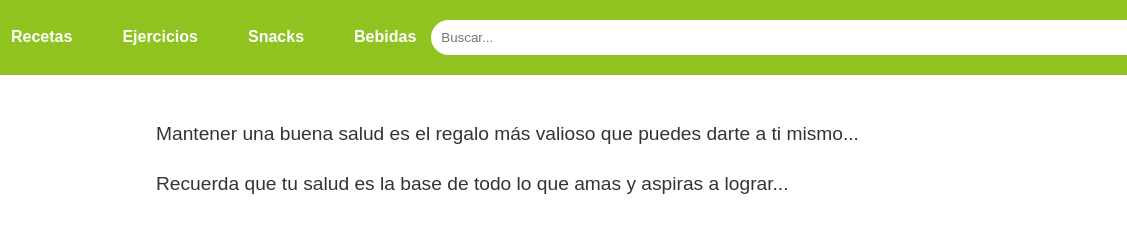
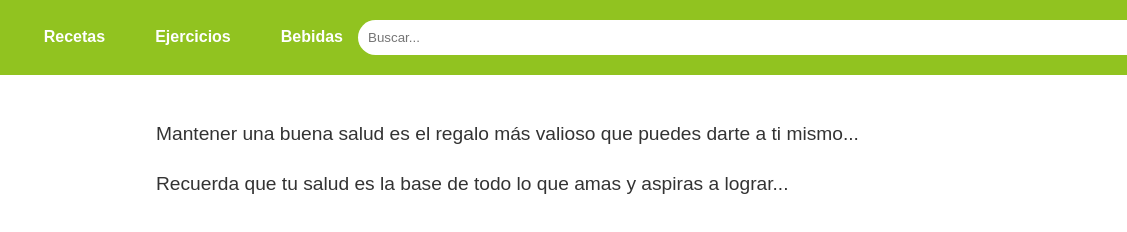
Before and after one commit to espiob-one/INTERACCION-HM, a plain HTML site: page bebidas.html in a window 1280 px wide. Shown: the full height of the page, 84-1211 px from the left. Drawn offline with Linux system fonts and the light colour scheme; a script that the page names is missing.

Commit message:
ACTUALIZACION

```diff
--- a/bebidas.html
+++ b/bebidas.html
@@ -21,7 +21,6 @@
                 <ul>
                     <li><a href="mis-recetas.html">Recetas</a></li>
                     <li><a href="ejercicios.html">Ejercicios</a></li>
-                    <li><a href="snacks.html">Snacks</a></li>
                     <li><a href="bebidas.html">Bebidas</a></li>
                 </ul>
             </nav>
```
Also changed, not shown: Mis-rutinas.html (+1 -1 lines), ejercicios.html (+0 -1 lines), mis-recetas.html (+0 -1 lines).
